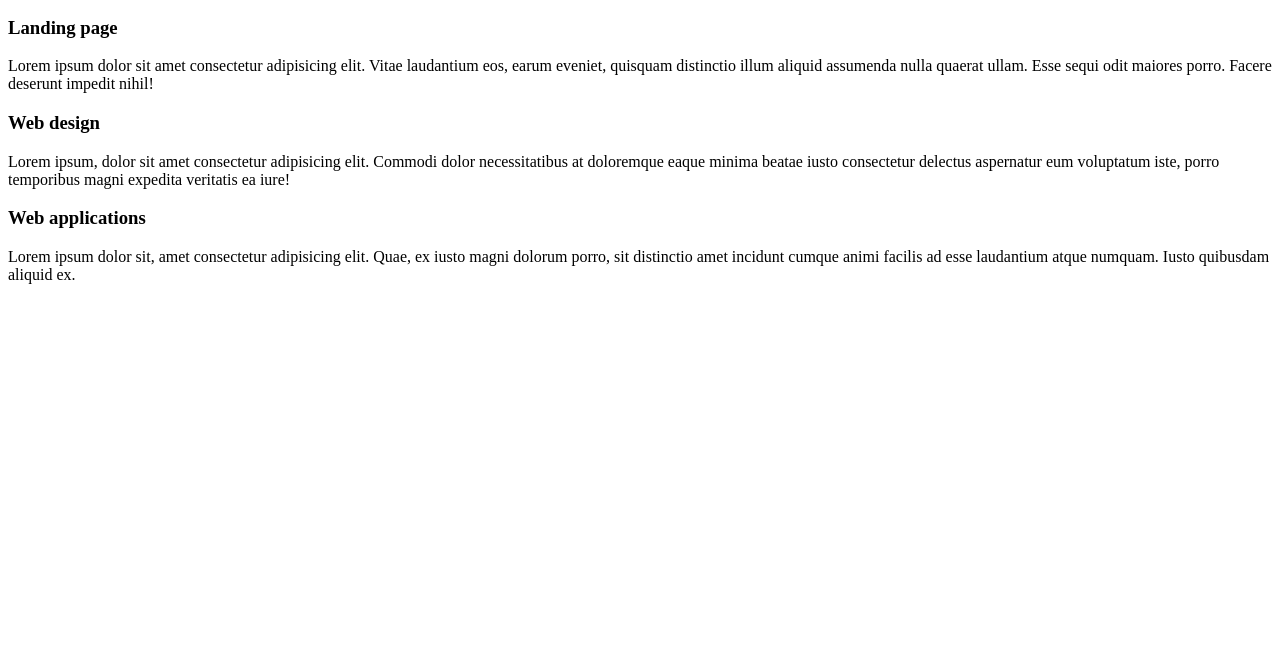
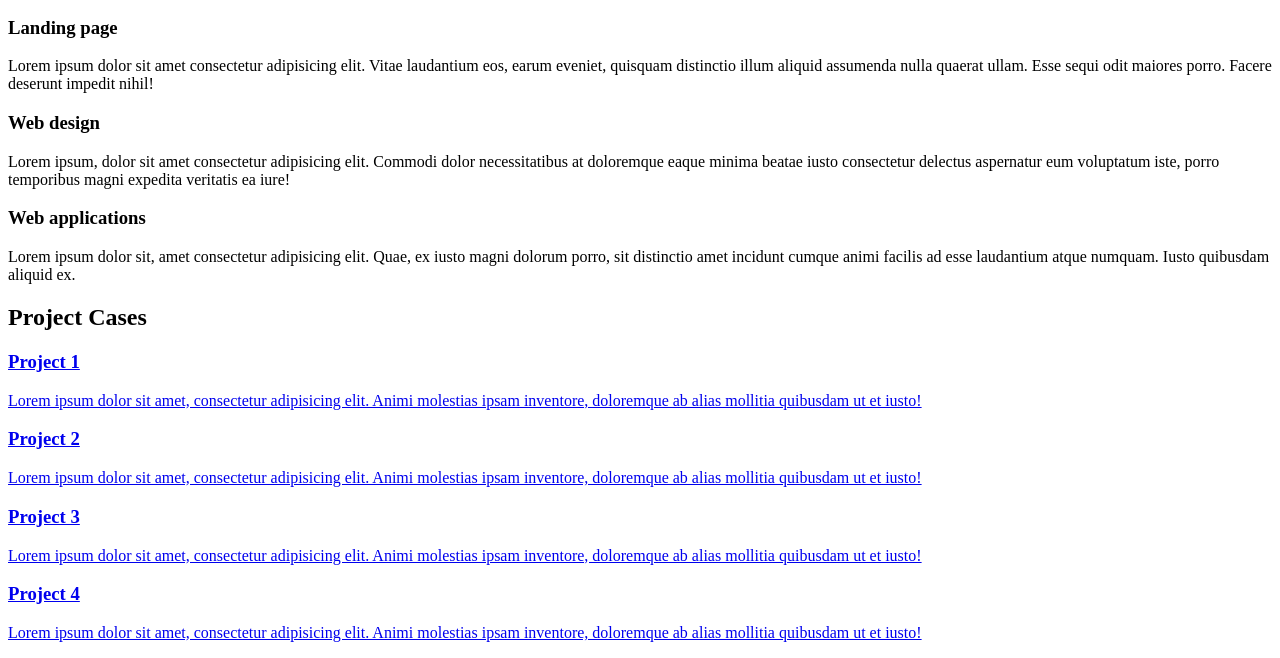
Before and after one commit to likx2/lessons-2025, a plain HTML site: page lesson-2/index.html in a window 1280 px wide. Shown: the part 296-954 px from the top of the page. Before the commit the page ends 800 px from the top, so only its background shows below. Drawn offline with Linux system fonts and the light colour scheme.

Commit message:
add cases section

```diff
--- a/lesson-2/index.html
+++ b/lesson-2/index.html
@@ -70,6 +70,43 @@
           </article>
         </div>
       </section>
+      <section>
+        <h2>Project Cases</h2>
+        <div>
+          <a href="#">
+            <h3>Project 1</h3>
+            <p>
+              Lorem ipsum dolor sit amet, consectetur adipisicing elit. Animi
+              molestias ipsam inventore, doloremque ab alias mollitia quibusdam
+              ut et iusto!
+            </p>
+          </a>
+          <a href="#">
+            <h3>Project 2</h3>
+            <p>
+              Lorem ipsum dolor sit amet, consectetur adipisicing elit. Animi
+              molestias ipsam inventore, doloremque ab alias mollitia quibusdam
+              ut et iusto!
+            </p>
+          </a>
+          <a href="#">
+            <h3>Project 3</h3>
+            <p>
+              Lorem ipsum dolor sit amet, consectetur adipisicing elit. Animi
+              molestias ipsam inventore, doloremque ab alias mollitia quibusdam
+              ut et iusto!
+            </p>
+          </a>
+          <a href="#">
+            <h3>Project 4</h3>
+            <p>
+              Lorem ipsum dolor sit amet, consectetur adipisicing elit. Animi
+              molestias ipsam inventore, doloremque ab alias mollitia quibusdam
+              ut et iusto!
+            </p>
+          </a>
+        </div>
+      </section>
     </main>
     <!--
         header with navigation
```
